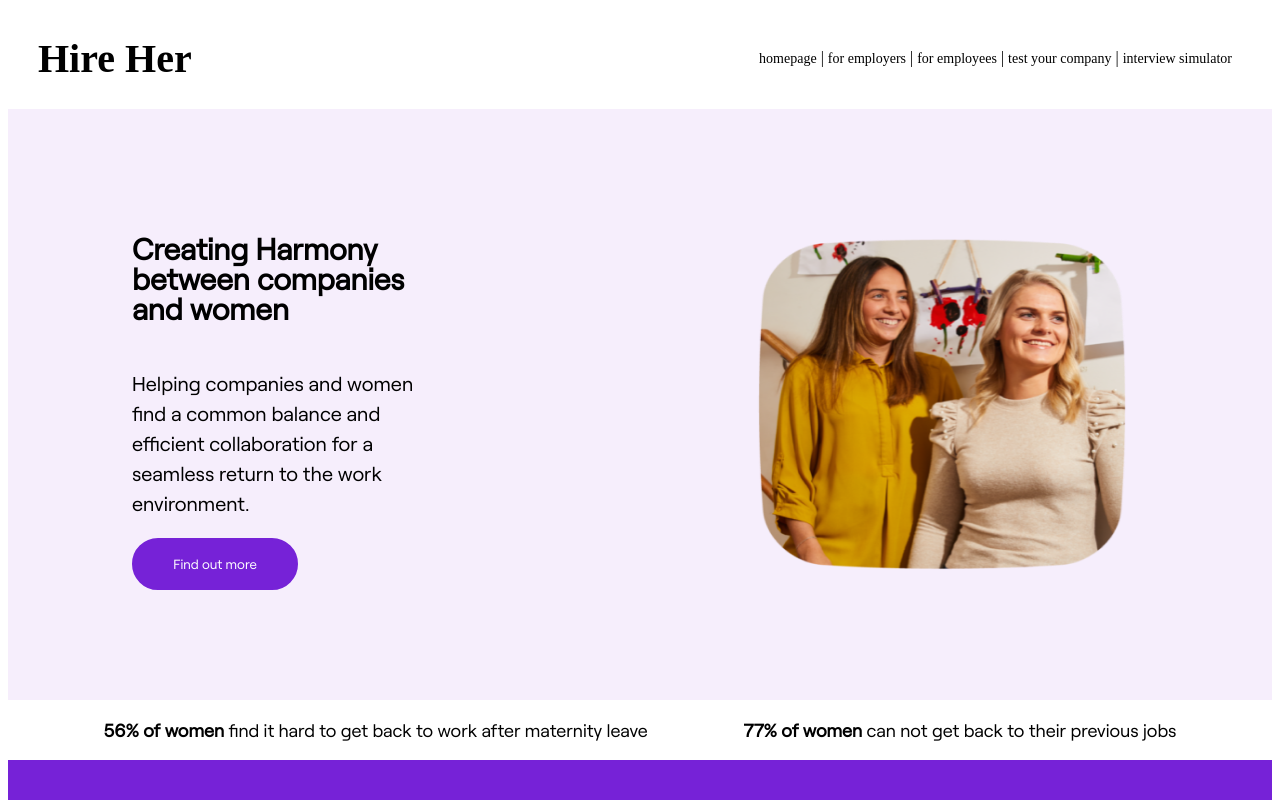
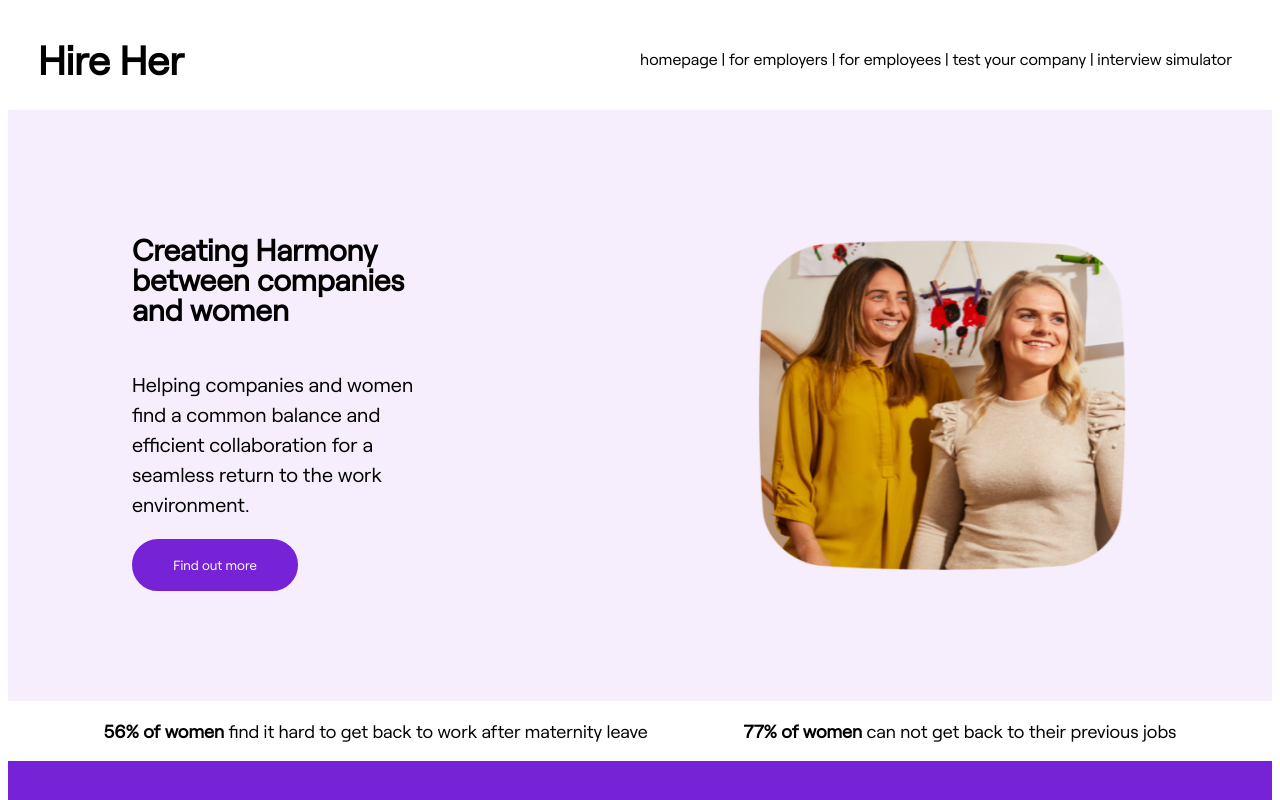
Before and after one commit to s0lena/hire-her, a React (Vite) app: page / in a window 1280 px wide. Shown: the top 800 px of the page. Built offline with nearby package versions, Linux system fonts and the light colour scheme.

Commit message:
Changed font and font size in navigation menu according to the design

```diff
--- a/src/components/Header/style.css
+++ b/src/components/Header/style.css
@@ -1,5 +1,5 @@
 header {
-    font-family: "Roobert bold";
+    font-family: 'Roobert';
     margin-top: 0;
     display: flex;
     flex-direction: row;
@@ -22,7 +22,7 @@ nav {
 nav a {
     text-decoration: none;
     color: black;
-    font-size: 14px;
+    font-size: 16px;
 }
 
 a:hover {
```
